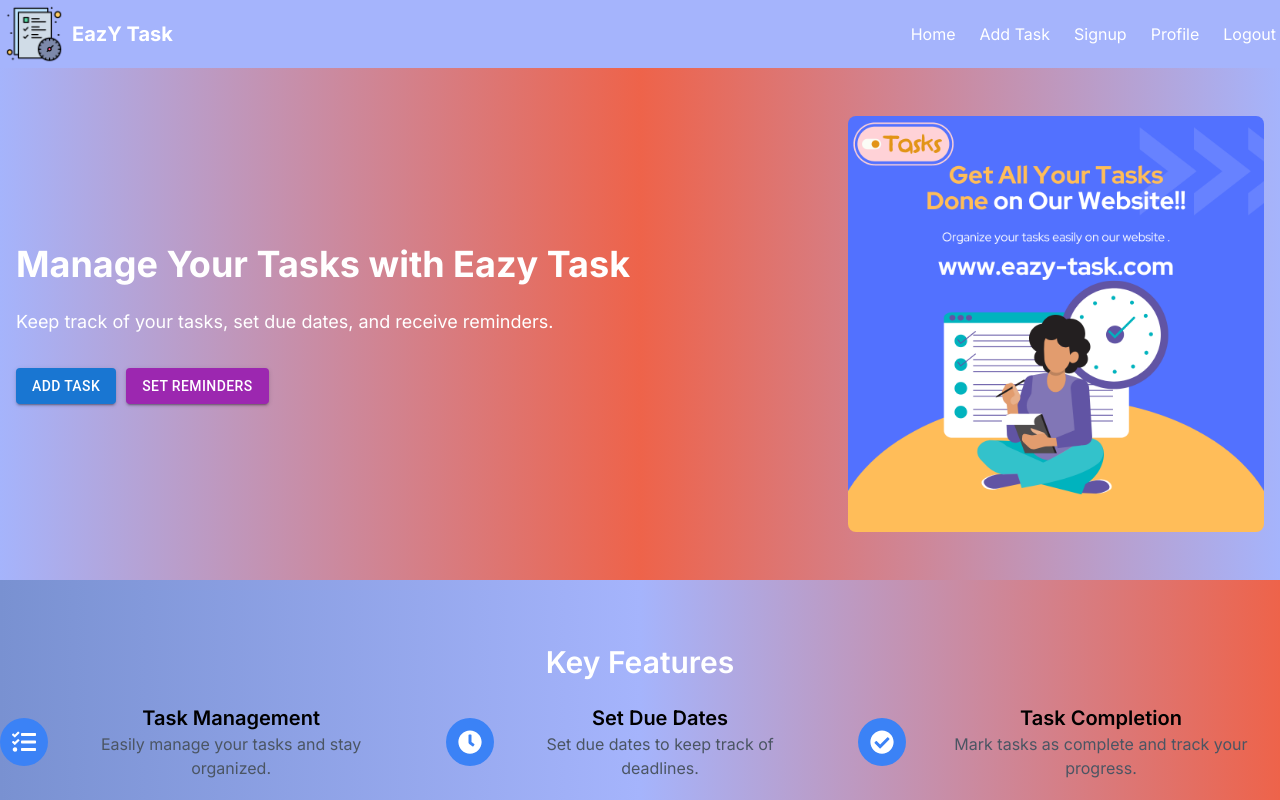
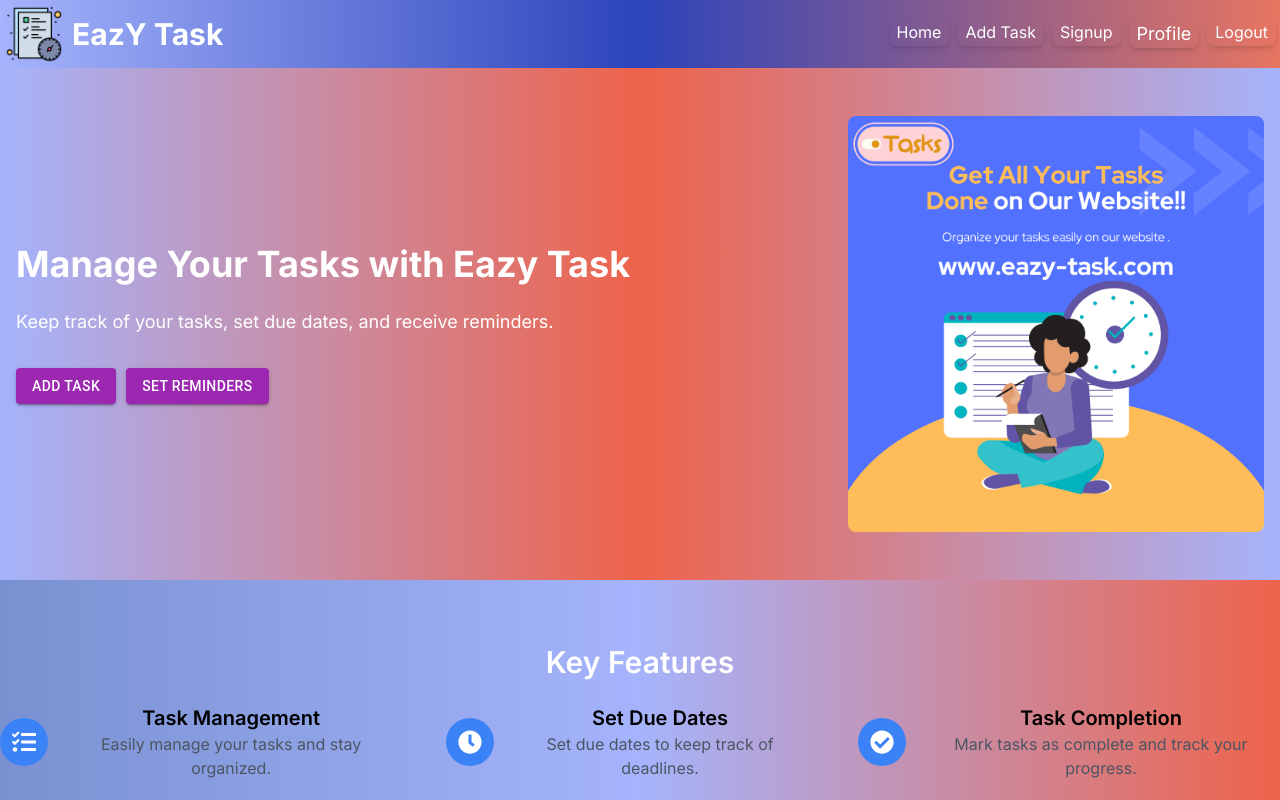
Before and after one commit to pranjal969/eazy-task, a Next.js app: page / in a window 1280 px wide. Shown: the top 800 px of the page. Built offline with nearby package versions, Linux system fonts and the light colour scheme.

Commit message:
Add contact us

```diff
--- a/package.json
+++ b/package.json
@@ -21,6 +21,7 @@
     "react-dom": "18.2.0",
     "react-icons": "^4.10.1",
     "react-multi-carousel": "^2.8.4",
+    "react-slider": "^2.0.6",
     "react-toastify": "^9.1.3",
     "tailwindcss": "3.3.3"
   }
--- a/src/app/globals.css
+++ b/src/app/globals.css
@@ -9,4 +9,9 @@
 
 .custrmr{
     margin-right: 10px !important;
+    background-color: #154fa1 ;
 }
+
+.cstmd{
+    background-color: #154fa1;
+}
--- a/src/app/layout.js
+++ b/src/app/layout.js
@@ -4,7 +4,6 @@ import { Inter } from 'next/font/google'
 import Footer from '@/components/Footer'
 import 'react-toastify/dist/ReactToastify.css';
 import 'react-multi-carousel/lib/styles.css';
-
 import { ToastContainer } from 'react-toastify';
 
 const inter = Inter({ subsets: ['latin'] })
--- a/src/components/Navbar.jsx
+++ b/src/components/Navbar.jsx
@@ -3,22 +3,41 @@ import React from 'react';
 
 const Navbar = () => {
   return (
-      // changes in nav
-    <nav className="bg-[#a5b4fc] p-1 sticky top-0 z-50">
+    <nav className="bg-gradient-to-r from-[#a5b4fc] via-[#2c44bb] to-[#e77561] p-1 sticky top-0 z-50">
       <div className="container mx-auto flex flex-col md:flex-row justify-between items-center">
-        <Link href="/" className="text-white text-xl font-bold flex items-center mb-2 md:mb-0">
+        <Link href="/" className="text-white text-3xl font-bold flex items-center mb-2 md:mb-0">
           <img src="task.png" width="60px" height="30px" alt="" />
           <p className="ml-2">EazY Task</p>
         </Link>
         <button className="navbar-toggler md:hidden" type="button">
           <span className="navbar-toggler-icon"></span>
         </button>
-        <ul className="navbar-nav flex space-x-4 md:space-x-6 mt-2 md:mt-0 md:flex-row">
-        <li><Link href="/" className="text-white hover:text-blue-100">Home</Link></li>
-          <li><Link href="/add-task" className="text-white  hover:text-blue-100">Add Task</Link></li>
-          <li><Link href="/signup" className="text-white  hover:text-blue-100">Signup</Link></li>
-          <li><Link href="/profile" className="text-white  hover:text-blue-100">Profile</Link></li>
-          <li><Link href="#" className="text-white  hover:text-blue-100">Logout</Link></li>
+        <ul className="navbar-nav flex space-x-2 md:space-x-2 mt-2 md:mt-0 md:flex-row">
+          <li className="transform hover:scale-105">
+            <Link href="/" className="text-white text-md py-1 px-2 rounded-lg shadow-md transition duration-300 ease-in-out">
+              Home
+            </Link>
+          </li>
+          <li className="transform hover:scale-105">
+            <Link href="/add-task" className="text-white text-md py-1 px-2 rounded-lg shadow-md transition duration-300 ease-in-out">
+              Add Task
+            </Link>
+          </li>
+          <li className="transform hover:scale-105">
+            <Link href="/signup" className="text-white text-md py-1 px-2 rounded-lg shadow-md transition duration-300 ease-in-out">
+              Signup
+            </Link>
+          </li>
+          <li className="transform hover:scale-105">
+            <Link href="/profile" className="text-white text-md text-lg py-1 px-2 rounded-lg shadow-md transition duration-300 ease-in-out">
+              Profile
+            </Link>
+          </li>
+          <li className="transform hover:scale-105">
+            <Link href="#" className="text-white text-md py-1 px-2 rounded-lg shadow-md transition duration-300 ease-in-out">
+              Logout
+            </Link>
+          </li>
         </ul>
       </div>
     </nav>
--- a/src/components/homepage/Banner.js
+++ b/src/components/homepage/Banner.js
@@ -16,10 +16,10 @@ const Banner = () => {
             Keep track of your tasks, set due dates, and receive reminders.
           </p>
           <div className="mt-8">
-            <Button variant="contained" color="primary" className="custrmr">
+            <Button variant="contained" color="secondary" className="custrmr">
               Add Task
             </Button>
-            <Button variant="contained" color="secondary">
+            <Button variant="contained" color="secondary" className='cstmd'>
               Set Reminders
             </Button>
           </div>
--- a/src/components/homepage/Testimonal.js
+++ b/src/components/homepage/Testimonal.js
@@ -1,4 +1,7 @@
-import React from 'react';
+'use client'
+
+import React, { useState } from 'react';
+import { FaArrowLeft, FaArrowRight } from 'react-icons/fa';
 
 const Testimonials = () => {
   // Dummy testimonials data
```
Also changed, not shown: src/components/homepage/Contact.js (added), 1 other file (tests, documents, lock files or other folders).
